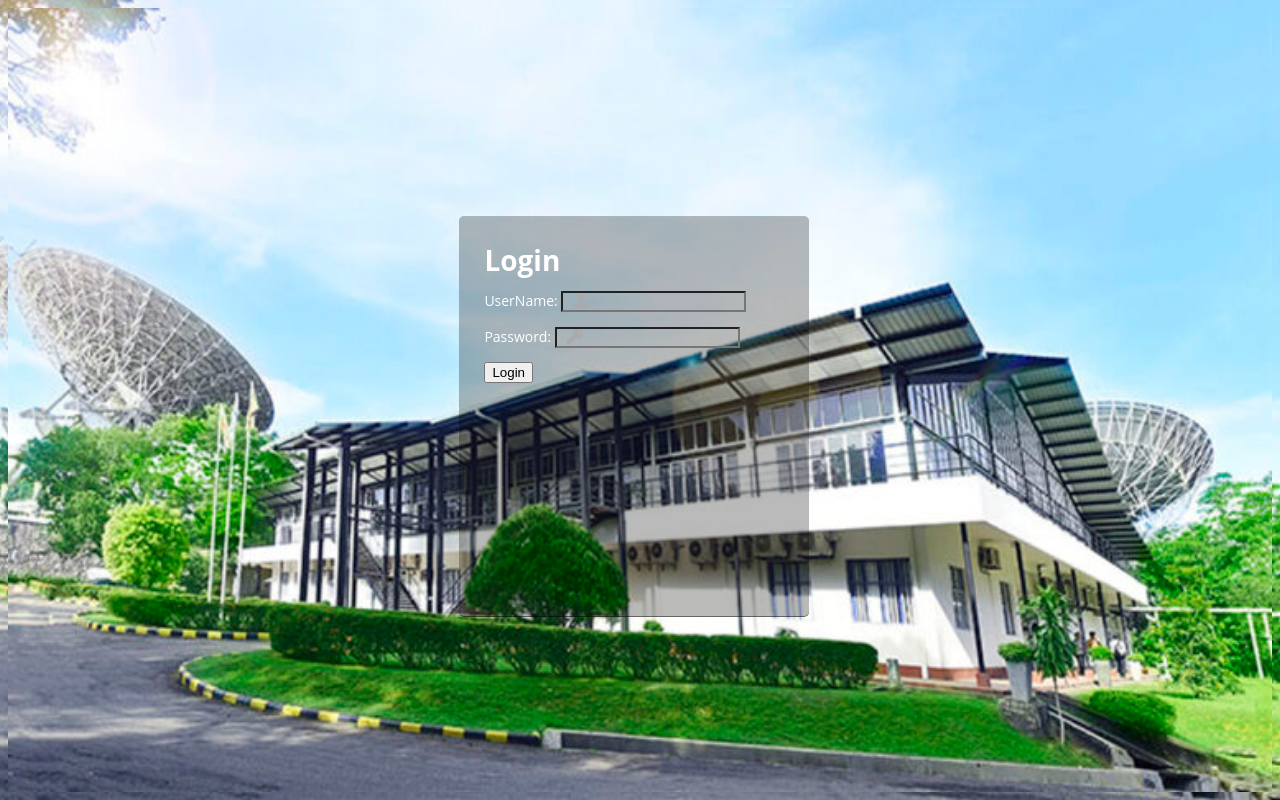
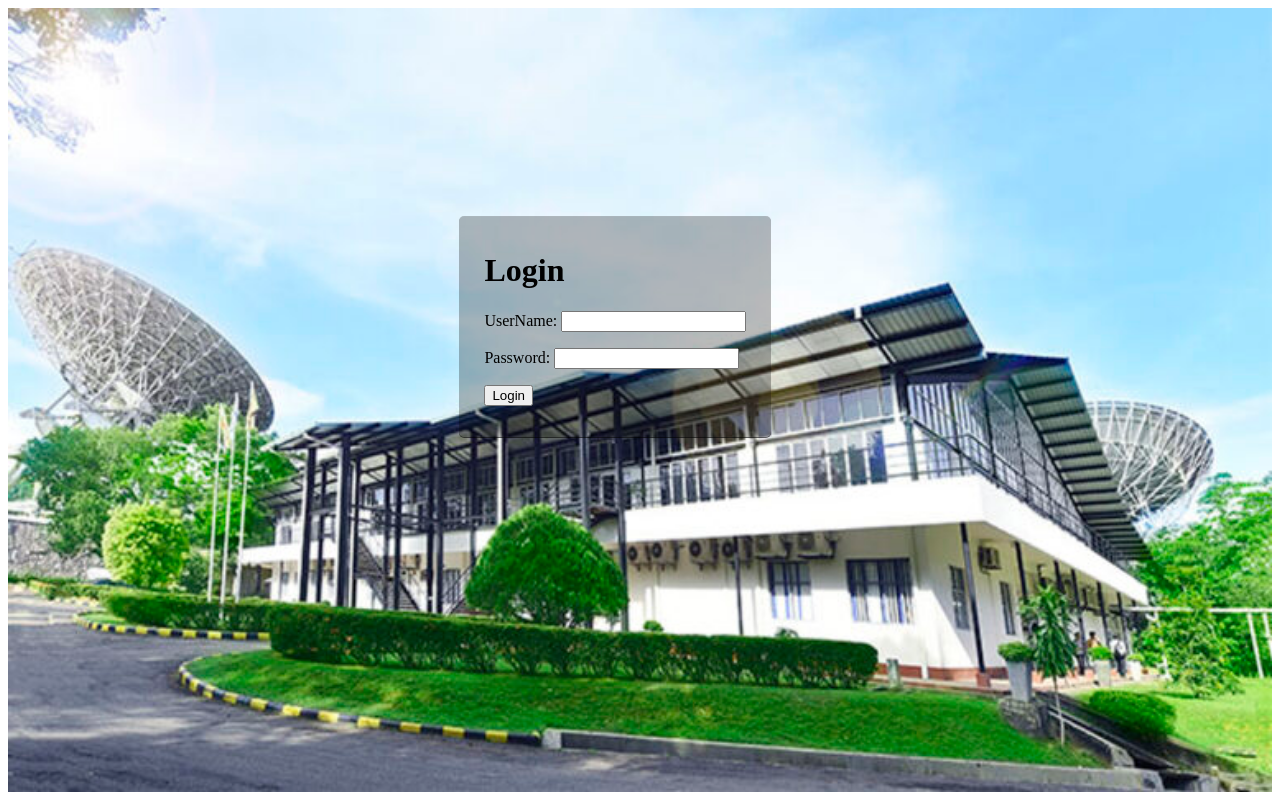
Before and after one commit to sameerahub/Team_Thunderbolt, a PHP site: page / in a window 1280 px wide. Run offline with PHP 8.4, Linux system fonts and the light colour scheme.

Commit message:
Update style.css

```diff
--- a/style.css
+++ b/style.css
@@ -1,4 +1,4 @@
-body {
+//body {
   color: #fff;
   font: 87.5%/1.5em 'Open Sans', sans-serif;
 	background:url("img/SLTC.jpg") no-repeat center ;
@@ -9,8 +9,8 @@ body {
 
 
 .form-wrapper {
-width:300px;
-height:370px;
+//width:300px;
+//height:370px;
   position: absolute;
   top: 50%;
   left: 48%;
@@ -22,11 +22,11 @@ height:370px;
 }
 
 .form-item {
-width:100%;
+//width:100%;
 }
 
 
-h3{
+//h3{
   font-size: 25px;
   font-weight: 640;
   margin-bottom: 10px;
@@ -50,11 +50,11 @@ h3{
   padding-left: 55px;
 
 }
-input[type='password']{
+//input[type='password']{
 	background: transparent url("img/pass.jpg") no-repeat;
 	background-position: 10px 50%;
 }
-input[type='text']{
+//input[type='text']{
 	background: transparent url("img/user.jpg") no-repeat;
 	background-position: 10px 50%;
 
```
